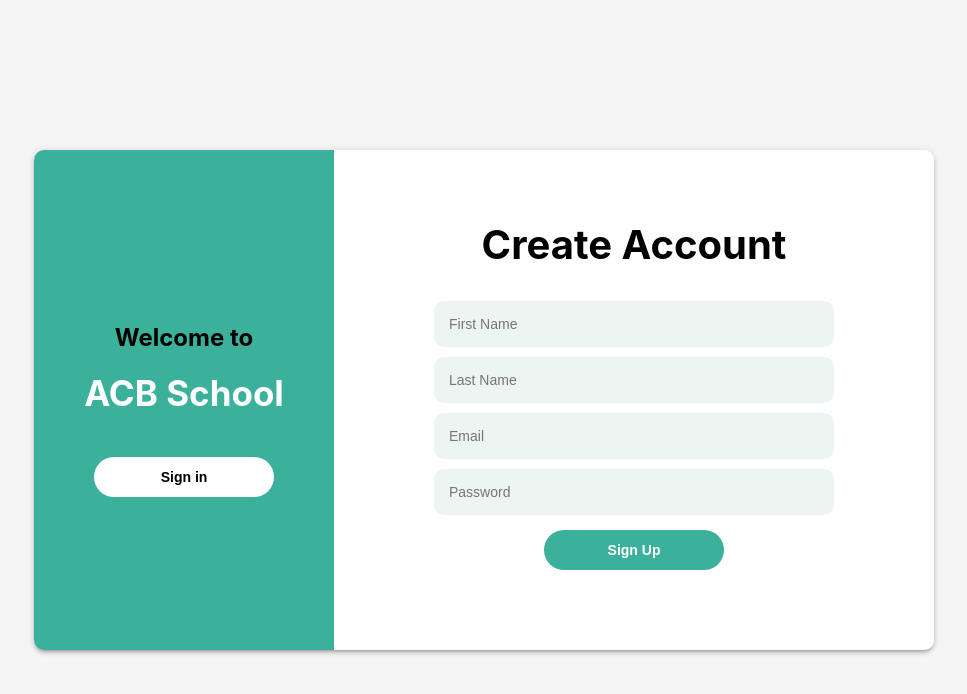
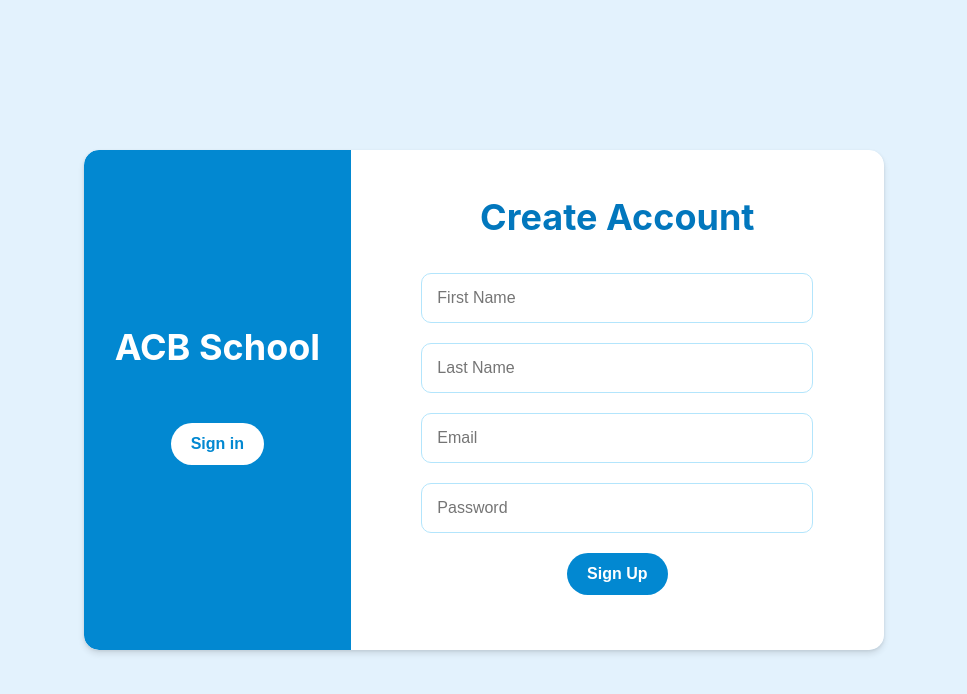
Before and after one commit to Shakithyanshaw/attendance-system-3axislabs, a React (Create React App) app in the folder client/: page /signup in a window 1280 px wide. Shown: the top 694 px of the page, without its empty margins (156-1123 px from the left). Built offline with nearby package versions, Linux system fonts and the light colour scheme.

Commit message:
#4-create client pages-add some styles to pages

```diff
--- a/client/src/component/Login/styles.module.css
+++ b/client/src/component/Login/styles.module.css
@@ -1,19 +1,19 @@
 .login_container {
   width: 100%;
   min-height: 100vh;
-  background-color: #f5f5f5;
+  background-color: #e0f7fa;
   display: flex;
   align-items: center;
   justify-content: center;
 }
 
 .login_form_container {
-  width: 900px;
+  width: 800px;
   height: 500px;
   display: flex;
-  border-radius: 10px;
-  box-shadow: 0px 3px 3px -2px rgb(0 0 0 / 20%),
-    0px 3px 4px 0px rgb(0 0 0 / 14%), 0px 1px 8px 0px rgb(0 0 0 / 12%);
+  border-radius: 15px;
+  box-shadow: 0px 4px 6px rgba(0, 0, 0, 0.1), 0px 1px 3px rgba(0, 0, 0, 0.08);
+  overflow: hidden;
 }
 
 .left {
@@ -22,9 +22,9 @@
   flex-direction: column;
   align-items: center;
   justify-content: center;
-  background-color: white;
-  border-top-left-radius: 10px;
-  border-bottom-left-radius: 10px;
+  background-color: #ffffff;
+  border-top-left-radius: 15px;
+  border-bottom-left-radius: 15px;
 }
 
 .form_container {
@@ -34,29 +34,30 @@
 }
 
 .form_container h1 {
-  font-size: 40px;
-  margin-top: 0;
+  font-size: 36px;
+  color: #0288d1;
+  margin-bottom: 20px;
 }
 
 .input {
   outline: none;
-  border: none;
-  width: 370px;
+  border: 1px solid #b2dfdb;
+  width: 360px;
   padding: 15px;
   border-radius: 10px;
-  background-color: #edf5f3;
-  margin: 5px 0;
-  font-size: 14px;
+  background-color: #ffffff;
+  margin: 10px 0;
+  font-size: 16px;
 }
 
 .error_msg {
-  width: 370px;
+  width: 360px;
   padding: 15px;
-  margin: 5px 0;
-  font-size: 14px;
-  background-color: #f34646;
+  margin: 10px 0;
+  font-size: 16px;
+  background-color: #e57373;
   color: white;
-  border-radius: 5px;
+  border-radius: 10px;
   text-align: center;
 }
 
@@ -66,33 +67,47 @@
   flex-direction: column;
   align-items: center;
   justify-content: center;
-  background-color: #3bb19b;
-  border-top-right-radius: 10px;
-  border-bottom-right-radius: 10px;
+  background-color: #0288d1;
+  border-top-right-radius: 15px;
+  border-bottom-right-radius: 15px;
 }
 
 .right h1 {
   margin-top: 0;
   color: white;
-  font-size: 40px;
-  align-self: center;
+  font-size: 36px;
 }
 
 .white_btn,
 .green_btn {
   border: none;
   outline: none;
-  padding: 12px 0;
-  background-color: white;
-  border-radius: 20px;
-  width: 180px;
+  padding: 12px 20px;
+  border-radius: 25px;
   font-weight: bold;
-  font-size: 14px;
+  font-size: 16px;
   cursor: pointer;
+  transition: background-color 0.3s, transform 0.3s;
+}
+
+.white_btn {
+  background-color: #ffffff;
+  color: #0288d1;
+  margin: 10px;
 }
 
 .green_btn {
-  background-color: #3bb19b;
+  background-color: #0288d1; /* Deep teal background */
   color: white;
   margin: 10px;
 }
+
+.white_btn:hover,
+.green_btn:hover {
+  transform: scale(1.05); /* Slightly enlarge on hover */
+}
+
+.white_btn:active,
+.green_btn:active {
+  transform: scale(0.95); /* Slightly shrink on click */
+}
--- a/client/src/component/Main/styles.module.css
+++ b/client/src/component/Main/styles.module.css
@@ -1,7 +1,7 @@
 .navbar {
   width: 100%;
   height: 70px;
-  background-color: #3bb19b;
+  background-color: #0288d1;
   display: flex;
   align-items: center;
   justify-content: space-between;
--- a/client/src/component/Signup/index.jsx
+++ b/client/src/component/Signup/index.jsx
@@ -71,7 +71,6 @@ const Signup = () => {
     <div className={styles.signup_container}>
       <div className={styles.signup_form_container}>
         <div className={styles.left}>
-          <h2>Welcome to </h2>
           <h1>ACB School</h1>
           <br></br>
           <Link to="/login">
--- a/client/src/component/Signup/styles.module.css
+++ b/client/src/component/Signup/styles.module.css
@@ -1,19 +1,19 @@
 .signup_container {
   width: 100%;
   min-height: 100vh;
-  background-color: #f5f5f5;
+  background-color: #e3f2fd;
   display: flex;
   align-items: center;
   justify-content: center;
 }
 
 .signup_form_container {
-  width: 900px;
+  width: 800px;
   height: 500px;
   display: flex;
-  border-radius: 10px;
-  box-shadow: 0px 3px 3px -2px rgb(0 0 0 / 20%),
-    0px 3px 4px 0px rgb(0 0 0 / 14%), 0px 1px 8px 0px rgb(0 0 0 / 12%);
+  border-radius: 15px;
+  box-shadow: 0px 4px 6px rgba(0, 0, 0, 0.1), 0px 1px 3px rgba(0, 0, 0, 0.08);
+  overflow: hidden;
 }
 
 .left {
@@ -22,16 +22,16 @@
   flex-direction: column;
   align-items: center;
   justify-content: center;
-  background-color: #3bb19b;
-  border-top-left-radius: 10px;
-  border-bottom-left-radius: 10px;
+  background-color: #0288d1;
+  border-top-left-radius: 15px;
+  border-bottom-left-radius: 15px;
 }
 
 .left h1 {
   margin-top: 0;
   color: white;
-  font-size: 35px;
-  align-self: center;
+  font-size: 36px;
+  text-align: center;
 }
 
 .right {
@@ -40,9 +40,9 @@
   flex-direction: column;
   align-items: center;
   justify-content: center;
-  background-color: white;
-  border-top-right-radius: 10px;
-  border-bottom-right-radius: 10px;
+  background-color: #ffffff;
+  border-top-right-radius: 15px;
+  border-bottom-right-radius: 15px;
 }
 
 .form_container {
@@ -52,29 +52,30 @@
 }
 
 .form_container h1 {
-  font-size: 40px;
+  font-size: 36px;
+  color: #0277bd;
   margin-top: 0;
 }
 
 .input {
   outline: none;
-  border: none;
-  width: 370px;
+  border: 1px solid #b3e5fc;
+  width: 360px;
   padding: 15px;
   border-radius: 10px;
-  background-color: #edf5f3;
-  margin: 5px 0;
-  font-size: 14px;
+  background-color: #ffffff;
+  margin: 10px 0;
+  font-size: 16px;
 }
 
 .error_msg {
-  width: 370px;
+  width: 360px;
   padding: 15px;
-  margin: 5px 0;
-  font-size: 14px;
-  background-color: #f34646;
+  margin: 10px 0;
+  font-size: 16px;
+  background-color: #e57373;
   color: white;
-  border-radius: 5px;
+  border-radius: 10px;
   text-align: center;
 }
 
@@ -82,17 +83,32 @@
 .green_btn {
   border: none;
   outline: none;
-  padding: 12px 0;
-  background-color: white;
-  border-radius: 20px;
-  width: 180px;
+  padding: 12px 20px;
+  border-radius: 25px;
   font-weight: bold;
-  font-size: 14px;
+  font-size: 16px;
   cursor: pointer;
+  transition: background-color 0.3s, transform 0.3s;
+}
+
+.white_btn {
+  background-color: #ffffff;
+  color: #0288d1;
+  margin: 10px;
 }
 
 .green_btn {
-  background-color: #3bb19b;
+  background-color: #0288d1;
   color: white;
   margin: 10px;
 }
+
+.white_btn:hover,
+.green_btn:hover {
+  transform: scale(1.05);
+}
+
+.white_btn:active,
+.green_btn:active {
+  transform: scale(0.95);
+}
```
